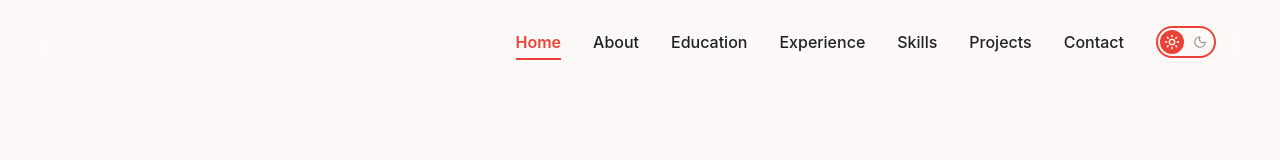
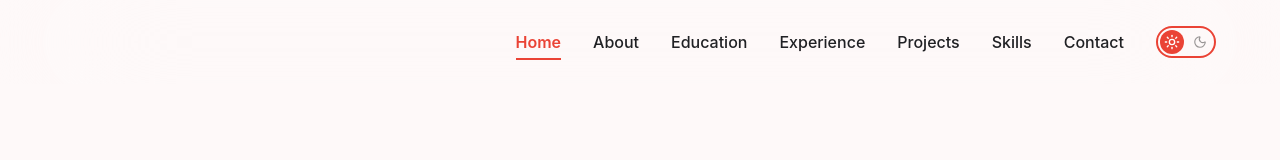
Before and after one commit to vpk-11/portfolio, a React (Vite) app: page / in a window 1280 px wide. Shown: the top 160 px of the page. Built offline with nearby package versions, Linux system fonts and the light colour scheme.

Commit message:
Reorder sections

```diff
--- a/src/App.tsx
+++ b/src/App.tsx
@@ -42,7 +42,7 @@ const AppContent: React.FC = () => {
   }, [dispatch]);
 
   useEffect(() => {
-    const sections = ['hero', 'about', 'education', 'experience', 'skills', 'projects', 'contact'];
+    const sections = ['hero', 'about', 'education', 'experience', 'projects', 'skills', 'contact'];
 
     const handleScroll = () => {
       const scrollPosition = window.scrollY + 150;
@@ -86,8 +86,8 @@ const AppContent: React.FC = () => {
       <About />
       <Education />
       <Experience />
+      <Projects />
       <Skills />
-      <Projects />
       <Contact />
     </div>
   );
--- a/src/components/Navbar/Navbar.tsx
+++ b/src/components/Navbar/Navbar.tsx
@@ -56,8 +56,8 @@ const Navbar: React.FC = () => {
     { name: 'About', id: 'about' },
     { name: 'Education', id: 'education' },
     { name: 'Experience', id: 'experience' },
+    { name: 'Projects', id: 'projects' },
     { name: 'Skills', id: 'skills' },
-    { name: 'Projects', id: 'projects' },
     { name: 'Contact', id: 'contact' }
   ];
 
```
